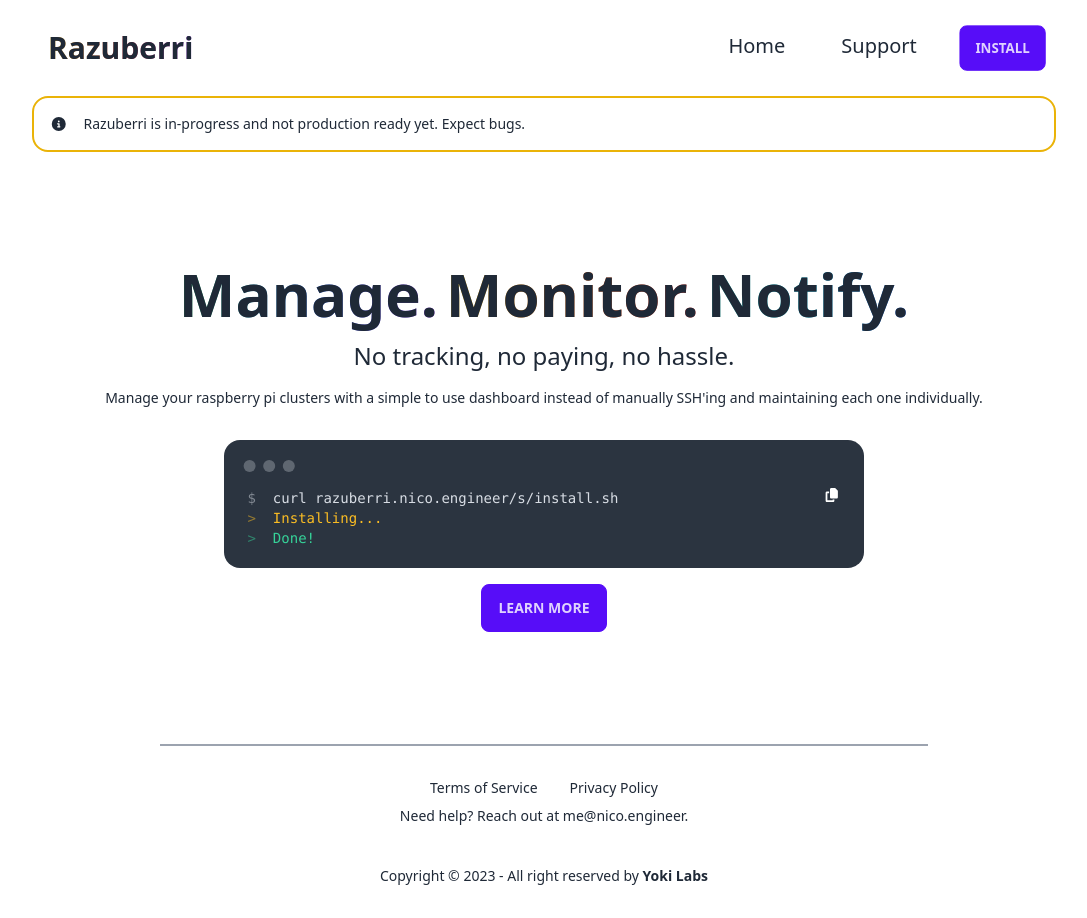
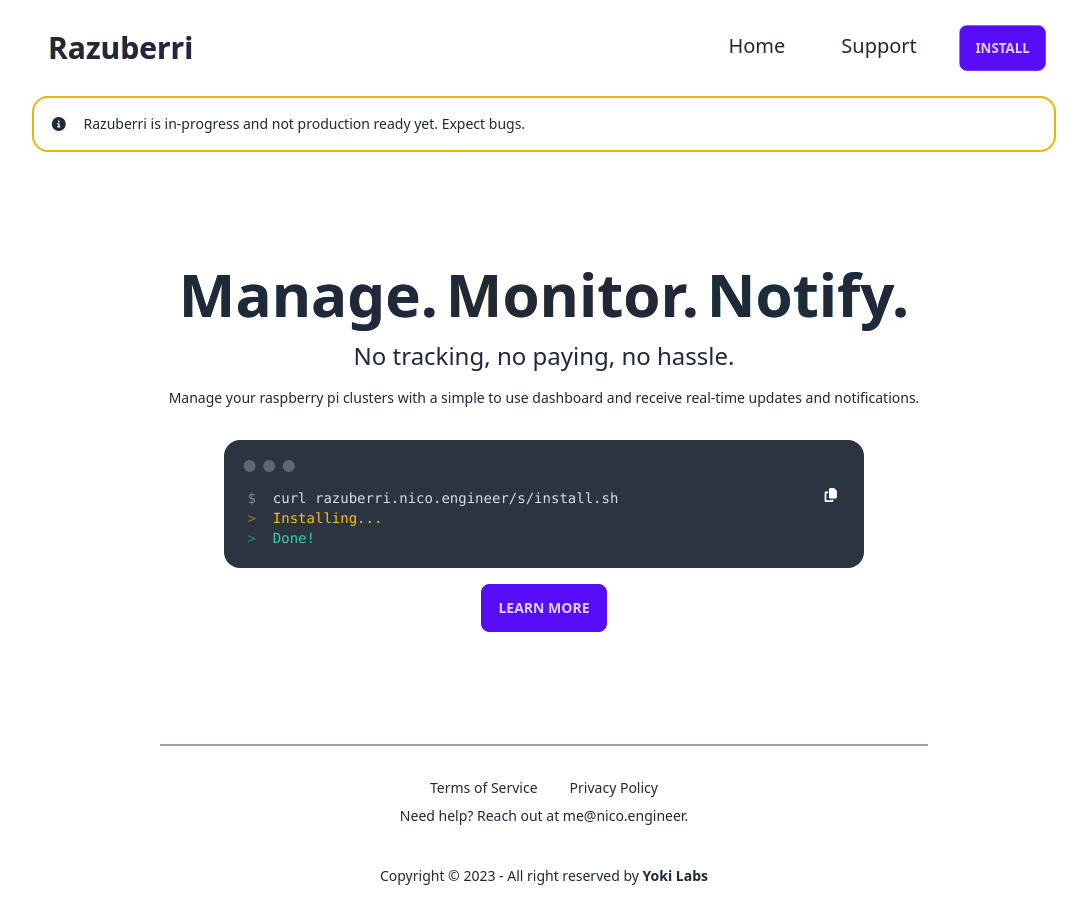
Before and after one commit to zaida04/razuberri, a Next.js app in the folder apps/landing/: page / in a window 1280 px wide. Shown: the whole page, without its empty margins (96-1183 px from the left). Built offline with nearby package versions, Linux system fonts and the light colour scheme.

Commit message:
chore: change copy

```diff
--- a/apps/landing/src/pages/index.tsx
+++ b/apps/landing/src/pages/index.tsx
@@ -33,7 +33,7 @@ export default function HomePage() {
                     </h1>
                 </div>
                 <h3>No tracking, no paying, no hassle.</h3>
-                <p>Manage your raspberry pi clusters with a simple to use dashboard instead of manually SSH&apos;ing and maintaining each one individually.</p>
+                <p>Manage your raspberry pi clusters with a simple to use dashboard and receive real-time updates and notifications.</p>
                 <div className="mockup-code text-sm w-[20rem] md:w-[40rem] mt-4">
                     <div className="flex flex-row justify-between">
                         <pre data-prefix="$">
```
